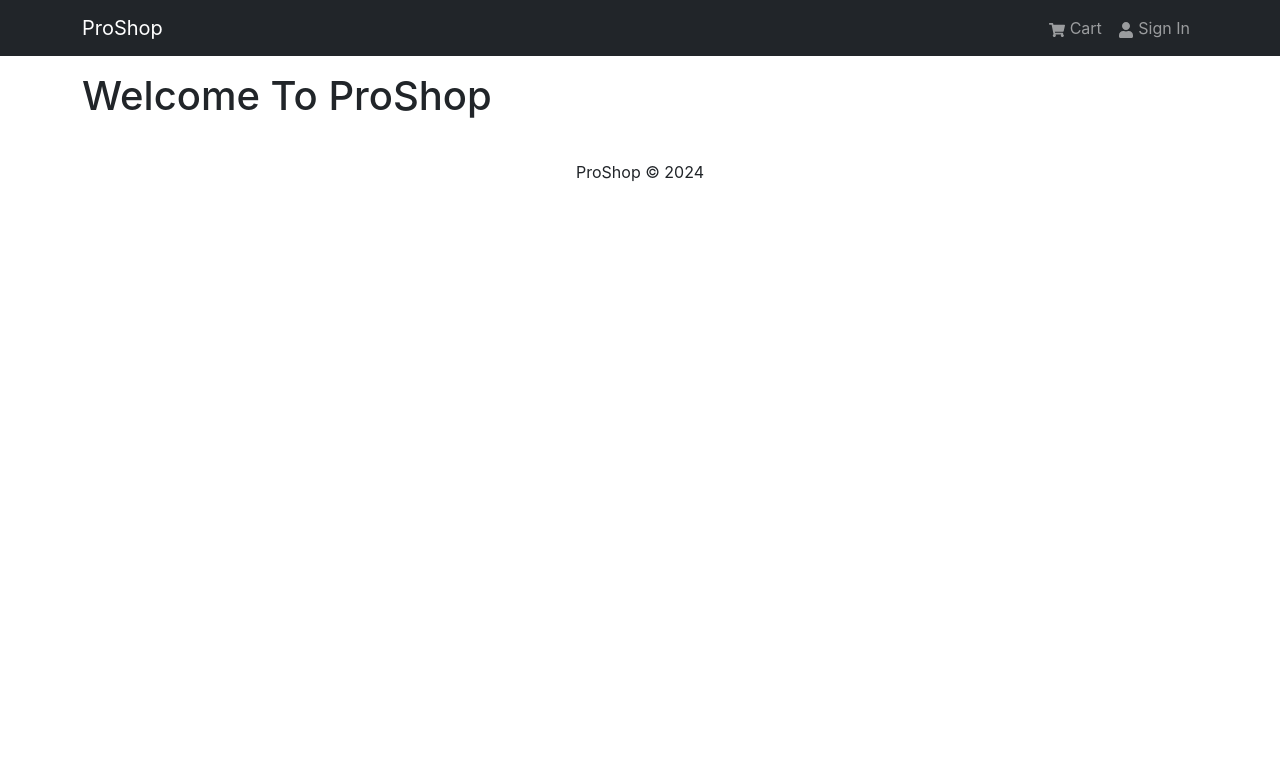
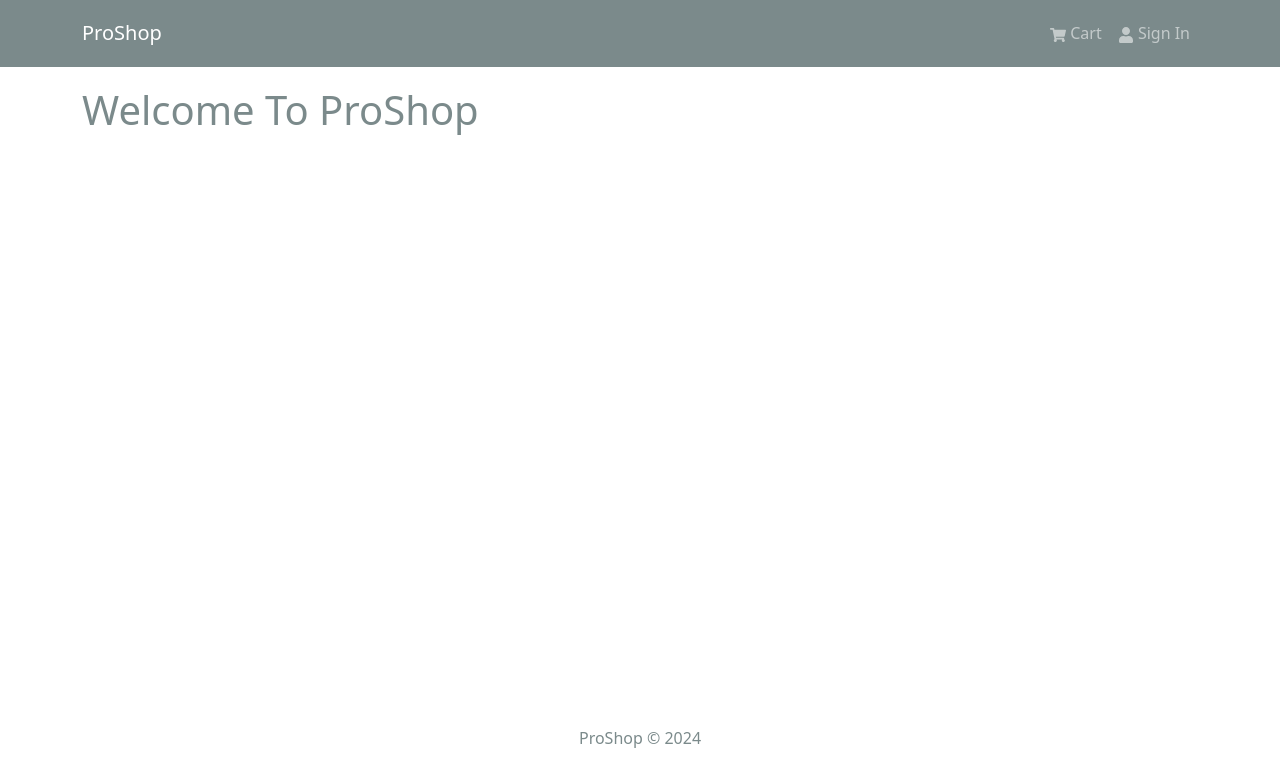
Before and after one commit to Yedidia-Bakuradze/ProShop, a React (Create React App) app in the folder frontend/: page / in a window 1280 px wide. Shown: the top 782 px of the page. Built offline with nearby package versions, Linux system fonts and the light colour scheme.

Commit message:
Bootstrap theme has been changed

```diff
--- a/frontend/src/index.css
+++ /dev/null
@@ -1,13 +0,0 @@
-body {
-  margin: 0;
-  font-family: -apple-system, BlinkMacSystemFont, 'Segoe UI', 'Roboto', 'Oxygen',
-    'Ubuntu', 'Cantarell', 'Fira Sans', 'Droid Sans', 'Helvetica Neue',
-    sans-serif;
-  -webkit-font-smoothing: antialiased;
-  -moz-osx-font-smoothing: grayscale;
-}
-
-code {
-  font-family: source-code-pro, Menlo, Monaco, Consolas, 'Courier New',
-    monospace;
-}
--- a/frontend/src/index.js
+++ b/frontend/src/index.js
@@ -1,7 +1,8 @@
 import React from "react";
 import ReactDOM from "react-dom/client";
-import "bootstrap/dist/css/bootstrap.min.css";
-import "./index.css";
+// import "bootstrap/dist/css/bootstrap.min.css"; // Basic css file included in the boostrap installtion
+import "./assets/styles/bootstrap.custom.css";
+import "./assets/styles/index.css";
 import App from "./App";
 import reportWebVitals from "./reportWebVitals";
 
```
